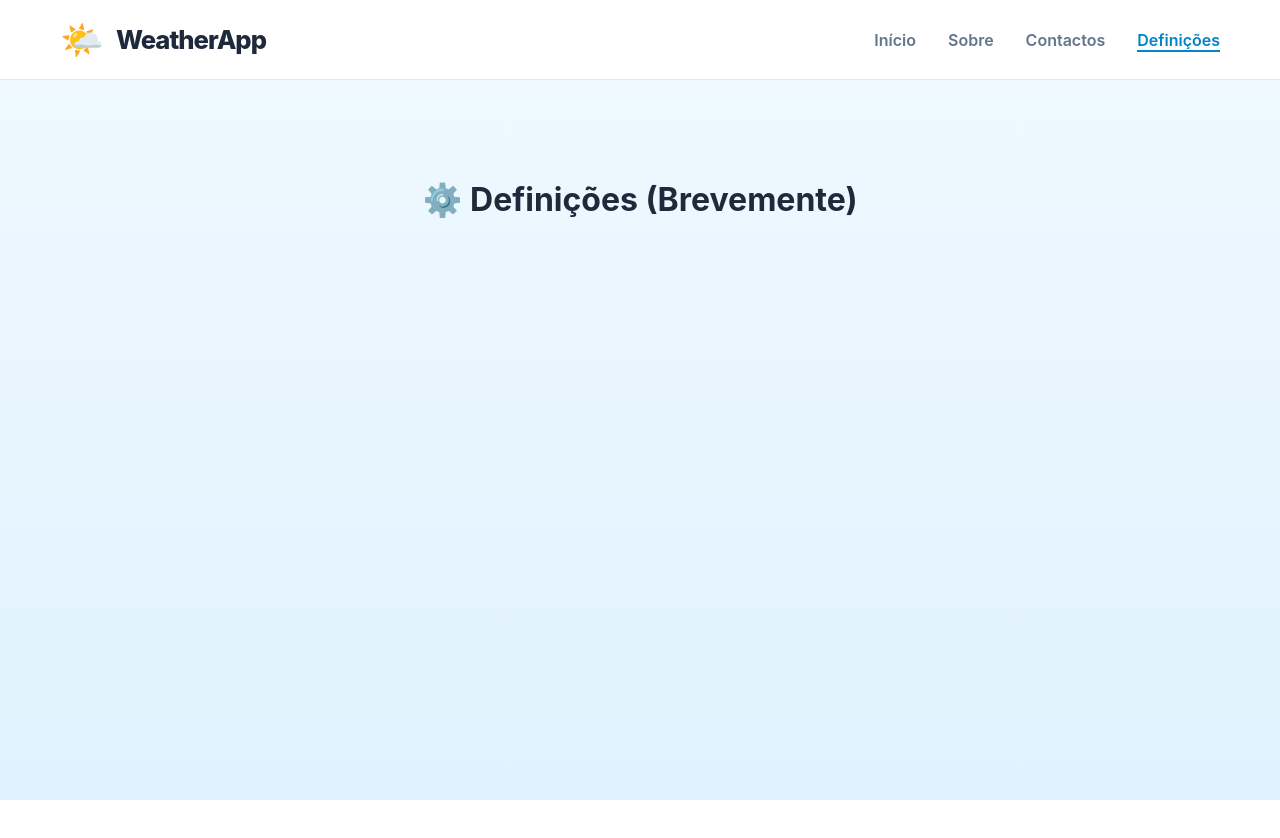
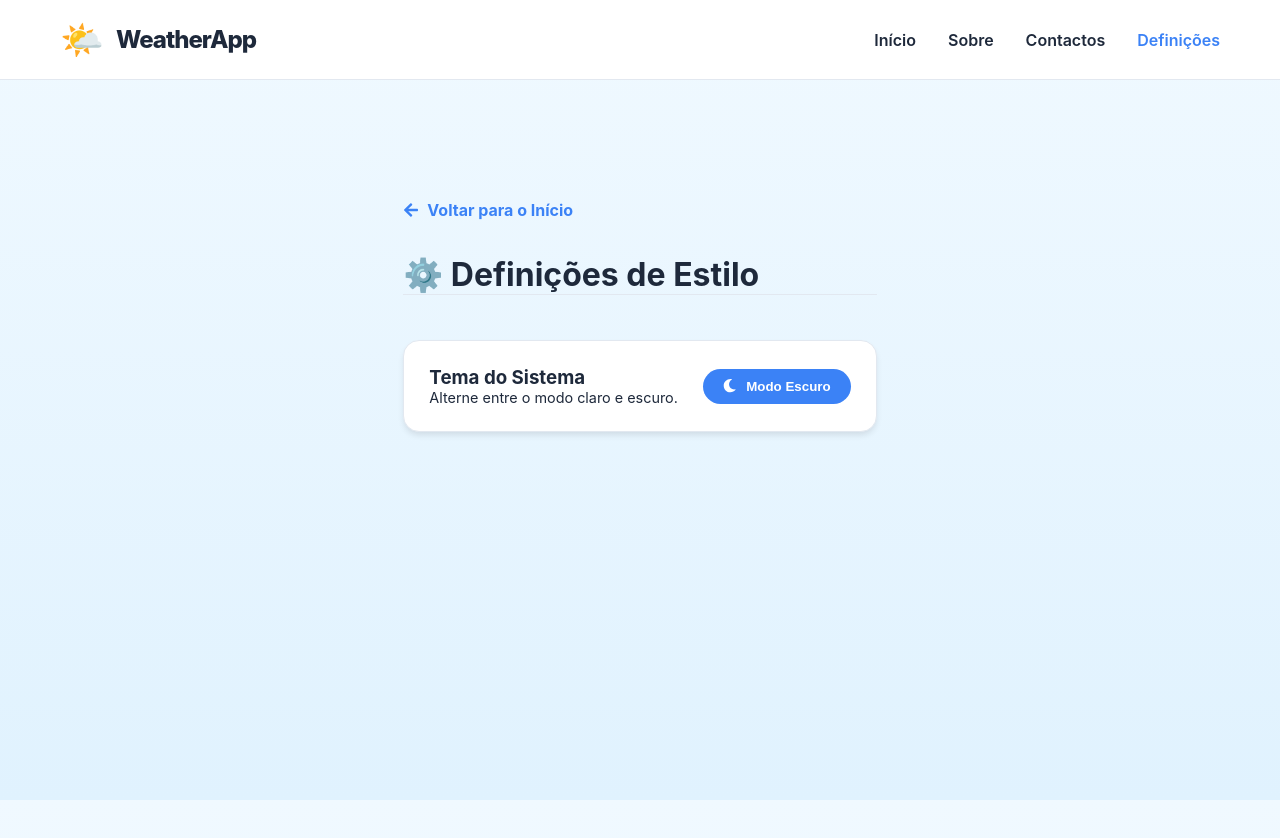
Before and after one commit to luismotadev22/weather-app, a React (Vite) app: page /definicoes in a window 1280 px wide. Shown: the top 838 px of the page. Before the commit the page ends 800 px from the top, so only its background shows below. Built offline with nearby package versions, Linux system fonts and the light colour scheme.

Commit message:
New Version

```diff
--- a/public/districts-islands.json
+++ b/public/districts-islands.json
@@ -22,6 +22,8 @@
     { "globalIdLocal": 2320100, "local": "Porto Santo" },
     { "globalIdLocal": 3420300, "local": "Ponta Delgada" },
     { "globalIdLocal": 3430100, "local": "Angra do Heroísmo" },
-    { "globalIdLocal": 3470100, "local": "Horta" }
+    { "globalIdLocal": 3470100, "local": "Horta" },
+    { "globalIdLocal": 1030300, "local": "Guimarães" },
+    { "globalIdLocal": 1030300, "local": "Barcelos" }
   ]
 }
--- a/src/App.css
+++ b/src/App.css
@@ -1,22 +1,51 @@
 :root {
-  --primary-blue: #0284c7;
+  --bg-app: #f0f9ff;
+  --bg-card: #ffffff;
   --text-main: #1e293b;
-  --text-soft: #64748b;
-  --bg-light: #f8fafc;
+  --border-color: #e2e8f0;
+  --accent: #3b82f6;
+
+  /* Variáveis exclusivas para o Header */
+  --header-bg: #ffffff;      /* Branco no modo claro */
+  --header-text: #1e293b;    /* Escuro no modo claro */
+  --header-border: #e2e8f0;
 }
 
-/* 2. HEADER / NAVBAR (Mais fina e elegante) */
+
+header.main-header,
 .main-header {
-  width: 100%;
-  background-color: #ffffff;
-  border-bottom: 1px solid #e2e8f0;
+  width: 100% !important;
+  background-color: var(--header-bg) !important;
+  border-bottom: 1px solid var(--header-border) !important;
+
   padding: 18px 60px;
   position: sticky;
-  font-weight: 800 !important;
   top: 0;
   z-index: 1000;
+  font-weight: 800 !important;
+  backdrop-filter: blur(10px);
+  transition: background-color 0.3s ease, border-color 0.3s ease;
+  display: flex;
+  justify-content: space-between;
+  align-items: center;
 }
 
+/* 3. FORÇAR A COR DOS DETALHES DENTRO DO HEADER */
+/* Este seletor específico vence o !important global de "h1, p, span" */
+.main-header h1,
+.main-header p,
+.main-header span,
+.main-header a,
+.main-header .brand-text,
+.main-header .nav-link {
+  color: var(--header-text) !important;
+}
+
+/* Ajuste para o link ativo na Navbar */
+.nav-link.active {
+  color: var(--accent) !important;
+  border-bottom: 2px solid var(--accent);
+}
 .nav-container {
   display: flex;
   justify-content: space-between;
@@ -100,13 +129,6 @@
   gap: 40px; /* Distância entre o título "As Minhas Cidades" e os cartões */
 }
 
-.favorites-grid {
-  display: grid;
-  /* Cartões maiores para preencher o espaço lateral */
-  grid-template-columns: repeat(auto-fill, minmax(320px, 1fr));
-  gap: 10px;
-  width: 100%;
-}
 
 .favorite-btn {
   background: none;
@@ -390,3 +412,187 @@
 .favorite-btn:hover {
   transform: scale(1.1); /* Aumenta ligeiramente ao passar o rato */
 }
+
+.favorites-grid {
+  display: grid;
+  grid-template-columns: repeat(auto-fill, minmax(280px, 1fr));
+  gap: 1.5rem;
+  padding: 1rem 0;
+}
+
+/* O Card/Botão individual */
+.favorite-card-button {
+  background: var(--card-bg) !important;
+  backdrop-filter: blur(10px); /* Efeito de vidro */
+  border: 1px solid rgba(255, 255, 255, 0.1);
+  color: var(--text-main) !important;
+  all: unset; /* Remove estilos padrão de botão */
+  cursor: pointer;
+  border-radius: 16px;
+  padding: 1.3rem;
+  display: flex;
+  justify-content: space-between;
+  align-items: center;
+  box-shadow: 0 4px 6px -1px rgba(0, 0, 0, 0.05), 0 2px 4px -1px rgba(0, 0, 0, 0.03);
+  transition: all 0.2s ease-in-out;
+  position: relative;
+  overflow: hidden;
+}
+
+/* Efeito de elevação ao passar o rato (UX Feedback) */
+.favorite-card-button:hover {
+  transform: translateY(-4px);
+  box-shadow: 0 10px 15px -3px rgba(0, 0, 0, 0.1);
+  border-color: #3b82f6; /* Destaque azul suave */
+}
+
+/* Feedback visual ao clicar */
+.favorite-card-button:active {
+  transform: translateY(-1px);
+  background-color: #f8fafc;
+}
+
+/* Estilo do Nome da Cidade */
+.city-name {
+  font-size: 1.25rem;
+  font-weight: 700;
+  color: #1e293b;
+  letter-spacing: -0.025em;
+}
+
+/* Label "Ver Detalhes" */
+.view-label {
+  font-size: 0.875rem;
+  font-weight: 600;
+  color: #3b82f6;
+  background: #eff6ff;
+  padding: 3px 3px;
+  border-radius: 9999px; /* Formato de pílula */
+  transition: background 0.2s;
+}
+
+.favorite-card-button:hover .view-label {
+  background: #3b82f6;
+  color: #ffffff;
+}
+
+/* Estilo para quando não há favoritos */
+.no-favorites {
+  text-align: center;
+  color: #64748b;
+  padding: 3rem;
+  background: #f1f5f9;
+  border-radius: 12px;
+  border: 2px dashed #cbd5e1;
+}
+
+:root {
+  --bg-app: #f0f9ff;
+  --bg-card: #ffffff;
+  --text-main: #1e293b;
+  --border-color: #e2e8f0;
+  --accent: #3b82f6;
+}
+
+/* 2. Variáveis para Modo Escuro */
+body.dark {
+  --bg-app: #0f172a !important; /* Azul escuro profundo */
+  --bg-card: #1e293b !important; /* Azul ligeiramente mais claro para os cards */
+  --text-main: #f8fafc !important; /* Branco gelo para o texto ser lido */
+  --border-color: #334155 !important;
+  --header-bg: #0f172a !important;
+  --header-text: #ffffff !important;
+}
+
+/* 3. RESET DO BODY (O que impede a cor de mudar) */
+body {
+  background-color: var(--bg-app) !important;
+  color: var(--text-main) !important;
+  margin: 0;
+  padding: 0;
+  transition: background-color 0.3s ease;
+}
+
+/* 4. Correção do Layout (Resolve o encavalitamento da imagem re.png) */
+.settings-page-container {
+  display: flex;
+  flex-direction: column; /* Força os elementos a ficarem um abaixo do outro */
+  gap: 15px;
+  padding: 40px 20px;
+  max-width: 600px;
+  margin: 0 auto;
+  min-height: 100vh;
+}
+
+/* Afastar o botão Voltar do Título */
+.back-link {
+  display: flex;
+  align-items: center;
+  gap: 8px;
+  margin-bottom: 20px;
+  text-decoration: none;
+  font-weight: bold;
+  color: var(--accent);
+}
+
+/* Estilo do Card de Definições */
+.setting-card {
+  background-color: var(--bg-card);
+  border: 1px solid var(--border-color);
+  padding: 25px;
+  border-radius: 16px;
+  display: flex;
+  justify-content: space-between;
+  align-items: center;
+  box-shadow: 0 4px 6px -1px rgba(0,0,0,0.1);
+}
+
+/* Garante que todos os títulos mudam de cor no modo escuro */
+h1, h2, h3, h4, span, p {
+  color: var(--text-main) !important;
+  margin-top: 0;
+}
+
+.brand-text {
+  color: var(--text-main) !important;
+  font-weight: 800;
+  font-size: 1.5rem;
+  transition: color 0.3s ease;
+}
+
+/* Se o nome "WeatherApp" for um span simples dentro da navbar: */
+.navbar span {
+    color: var(--text-main);
+}
+
+.view-label {
+  /* Cor do fundo da "pílula" */
+  background-color: var(--accent) !important;
+
+  /* COR DO TEXTO - Aqui está o segredo */
+  color: var(--text-main) !important;
+
+  padding: 6px 14px;
+  border-radius: 20px;
+  font-weight: 700;
+  font-size: 0.8rem;
+  text-transform: uppercase;
+  letter-spacing: 0.5px;
+  display: inline-block;
+  box-shadow: 0 2px 4px rgba(0,0,0,0.1);
+}
+
+/* No Modo Escuro, podemos dar ainda mais brilho ao botão */
+body.dark .view-label {
+  background-color: #38bdf8 !important; /* Azul mais vivo */
+  color: #0f172a !important; /* Texto escuro para contrastar com o fundo claro do botão */
+}
+
+body.dark .hero-section h1 {
+  color: #ffffff !important;
+  text-shadow: 0 2px 10px rgba(0,0,0,0.3);
+}
+
+body.dark .hero-section p {
+  color: #cbd5e1 !important;
+}
--- a/src/App.jsx
+++ b/src/App.jsx
@@ -4,6 +4,7 @@ import './App.css';
 import Header from './layout/header.jsx';
 import HomePage from './layout/homepage.jsx';
 import CityDetailPage from './layout/citydetailpage.jsx';
+import SettingsPage from "./layout/settingspage.jsx";
 
 function App() {
   return (
@@ -13,10 +14,10 @@ function App() {
         <Routes>
           <Route path="/" element={<HomePage />} />
           <Route path="/cidade/:cityId" element={<CityDetailPage />} />
-          <Route path="/definicoes" element={<main style={{ padding: '20px' }}><h1>⚙️ Definições (Brevemente)</h1></main>} />
           <Route path="/sobre" element={<main style={{ padding: '20px' }}><h1>ℹ️ Sobre (Brevemente)</h1></main>} />
           <Route path="/contactos" element={<main style={{ padding: '20px' }}><h1>👤 Contactos (Brevemente)</h1></main>} />
           <Route path="*" element={<main style={{ padding: '20px' }}><h1>404: Página Não Encontrada</h1></main>} />
+          <Route path="/definicoes" element={<SettingsPage />} />
         </Routes>
       </div>
     </div>
--- a/src/index.css
+++ b/src/index.css
@@ -1,10 +1,21 @@
 :root {
-  /* Paleta "Céu de Verão" */
-  --sky-gradient: linear-gradient(180deg, #f0f9ff 0%, #e0f2fe 100%);
-  --primary-blue: #0284c7;    /* Azul oceano para ações */
-  --text-main: #0c4a6e;      /* Azul muito escuro para contraste máximo */
+  /* MODO CLARO - "Céu de Verão" */
+  --bg-gradient: linear-gradient(180deg, #f0f9ff 0%, #e0f2fe 100%);
+  --text-main: #0c4a6e;      /* Azul escuro */
   --text-soft: #334155;
-  --white-glass: rgba(255, 255, 255, 0.7); /* Efeito de vidro para cartões */
+  --card-bg: rgba(255, 255, 255, 0.7);
+  --nav-text: #0284c7;
+}
+
+
+body.dark {
+  /* MODO ESCURO - "Céu Noturno" */
+  --bg-gradient: linear-gradient(180deg, #0f172a 0%, #1e293b 100%);
+  --text-main: #f8fafc;      /* Branco gelo para visibilidade */
+  --text-soft: #cbd5e1;      /* Cinza claro */
+  --card-bg: rgba(30, 41, 59, 0.8); /* Fundo escuro para os cards */
+  --nav-text: #38bdf8;
+  --nav-logo: #38bdf8;      /* Azul claro brilhante */
 }
 
 * {
@@ -15,8 +26,28 @@
 
 body {
   font-family: 'Inter', system-ui, -apple-system, sans-serif;
-  background: var(--sky-gradient);
-  background-attachment: fixed; /* O gradiente não quebra ao fazer scroll */
+  /* Importante: usar background-image para o gradiente mudar */
+  background-image: var(--bg-gradient) !important;
+  background-attachment: fixed;
   color: var(--text-main);
   min-height: 100vh;
+  transition: all 0.3s ease;
 }
+
+/* FORÇAR VISIBILIDADE DOS TEXTOS NO MODO ESCURO */
+h1, h2, h3, h4, p, span, .city-name {
+  color: var(--text-main) !important;
+}
+
+/* AJUSTE PARA A NAVBAR (Imagem ded.png) */
+.nav-link, .navbar a, .navbar li {
+  color: var(--nav-text) !important;
+}
+
+/* AJUSTE PARA OS CARDS (Imagens assim 1.png / ded.png) */
+.favorite-card-button {
+  background: var(--card-bg) !important;
+  border: 1px solid rgba(255, 255, 255, 0.1);
+  color: var(--text-main) !important;
+  backdrop-filter: blur(10px);
+}
--- a/src/layout/searchbar.jsx
+++ b/src/layout/searchbar.jsx
@@ -18,7 +18,7 @@ function SearchBar() {
     <form onSubmit={handleSearch} className="search-form">
       <input
         type="text"
-        placeholder="Pesquisar cidade (ex: Lisboa)..."
+        placeholder="Pesquisar cidade..."
         value={query}
         onChange={(e) => setQuery(e.target.value)}
         className="search-input"
--- /dev/null
+++ b/src/layout/settingspage.jsx
@@ -0,0 +1,71 @@
+import React, { useState, useEffect } from "react";
+import { Link } from "react-router-dom";
+import { FaArrowLeft, FaSun, FaMoon } from "react-icons/fa";
+
+function SettingsPage() {
+  // Inicializa o estado lendo o localStorage
+  const [isDark, setIsDark] = useState(() => {
+    return localStorage.getItem("theme") === "dark";
+  });
+
+  // Sempre que isDark mudar, atualiza o body e o storage
+  useEffect(() => {
+    if (isDark) {
+      document.body.classList.add("dark");
+      localStorage.setItem("theme", "dark");
+    } else {
+      document.body.classList.remove("dark");
+      localStorage.setItem("theme", "light");
+    }
+  }, [isDark]);
+
+  return (
+    <div className="settings-page-container">
+      <Link to="/" className="back-link">
+        <FaArrowLeft /> Voltar para o Início
+      </Link>
+
+      <header style={{ marginBottom: '30px', borderBottom: '1px solid var(--border-color)' }}>
+        <h1>⚙️ Definições de Estilo</h1>
+      </header>
+
+      <div className="setting-card"
+        style={{
+          display: 'flex',
+          justifyContent: 'space-between',
+          alignItems: 'center',
+          gap: '25px'
+        }}
+      >
+        <div>
+
+          <h3>Tema do Sistema</h3>
+          <p style={{ color: 'var(--text-muted)', fontSize: '0.9rem' }}>
+            Alterne entre o modo claro e escuro.
+          </p>
+        </div>
+
+        <button
+          onClick={() => setIsDark(!isDark)}
+          style={{
+            padding: '10px 20px',
+            borderRadius: '30px',
+            border: 'none',
+            backgroundColor: 'var(--accent)',
+            color: 'white',
+            cursor: 'pointer',
+            display: 'flex',
+            alignItems: 'center',
+            gap: '10px',
+            fontWeight: 'bold'
+          }}
+        >
+          {isDark ? <FaSun /> : <FaMoon />}
+          {isDark ? "Modo Claro" : "Modo Escuro"}
+        </button>
+      </div>
+    </div>
+  );
+}
+
+export default SettingsPage;
```
